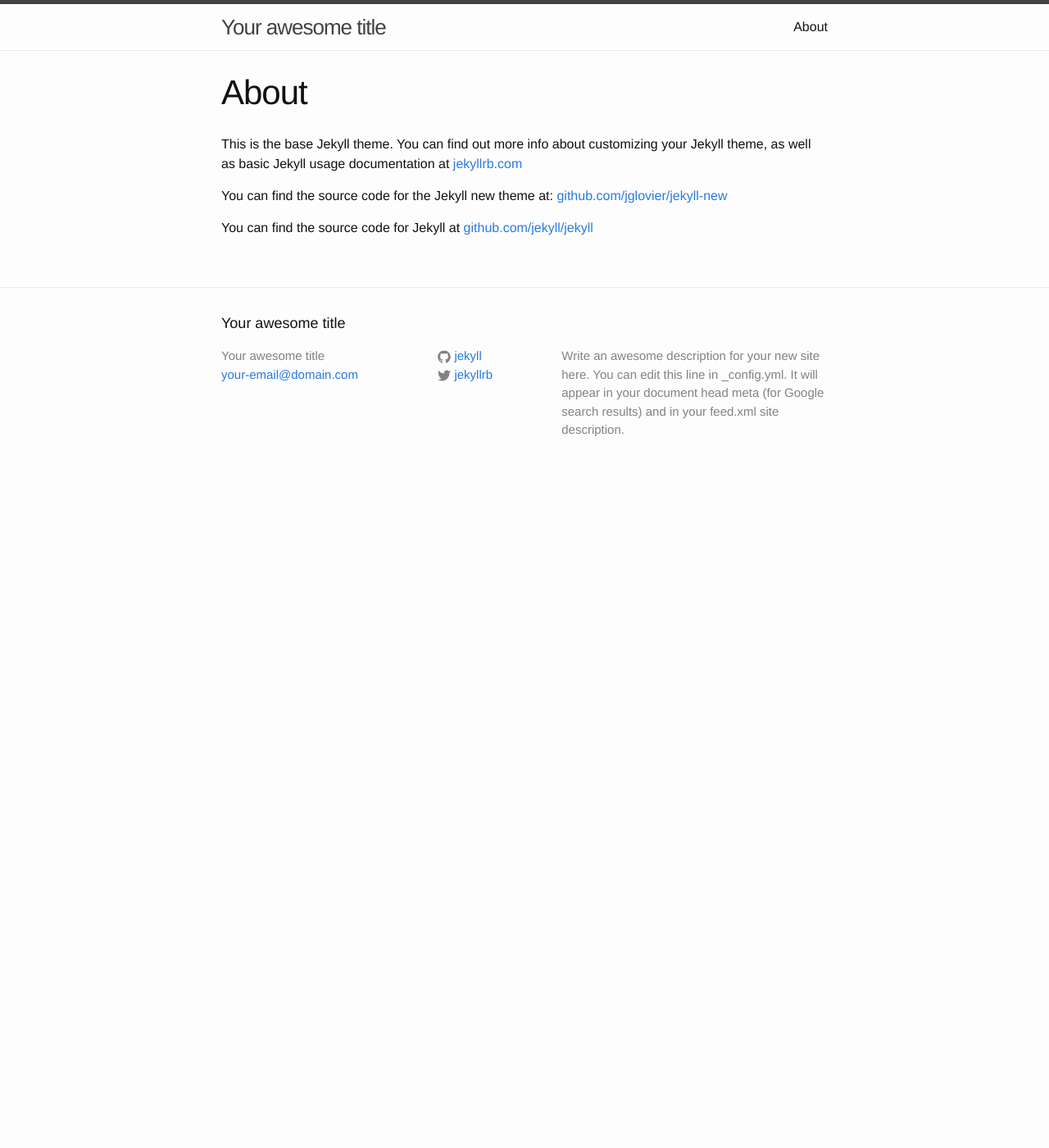
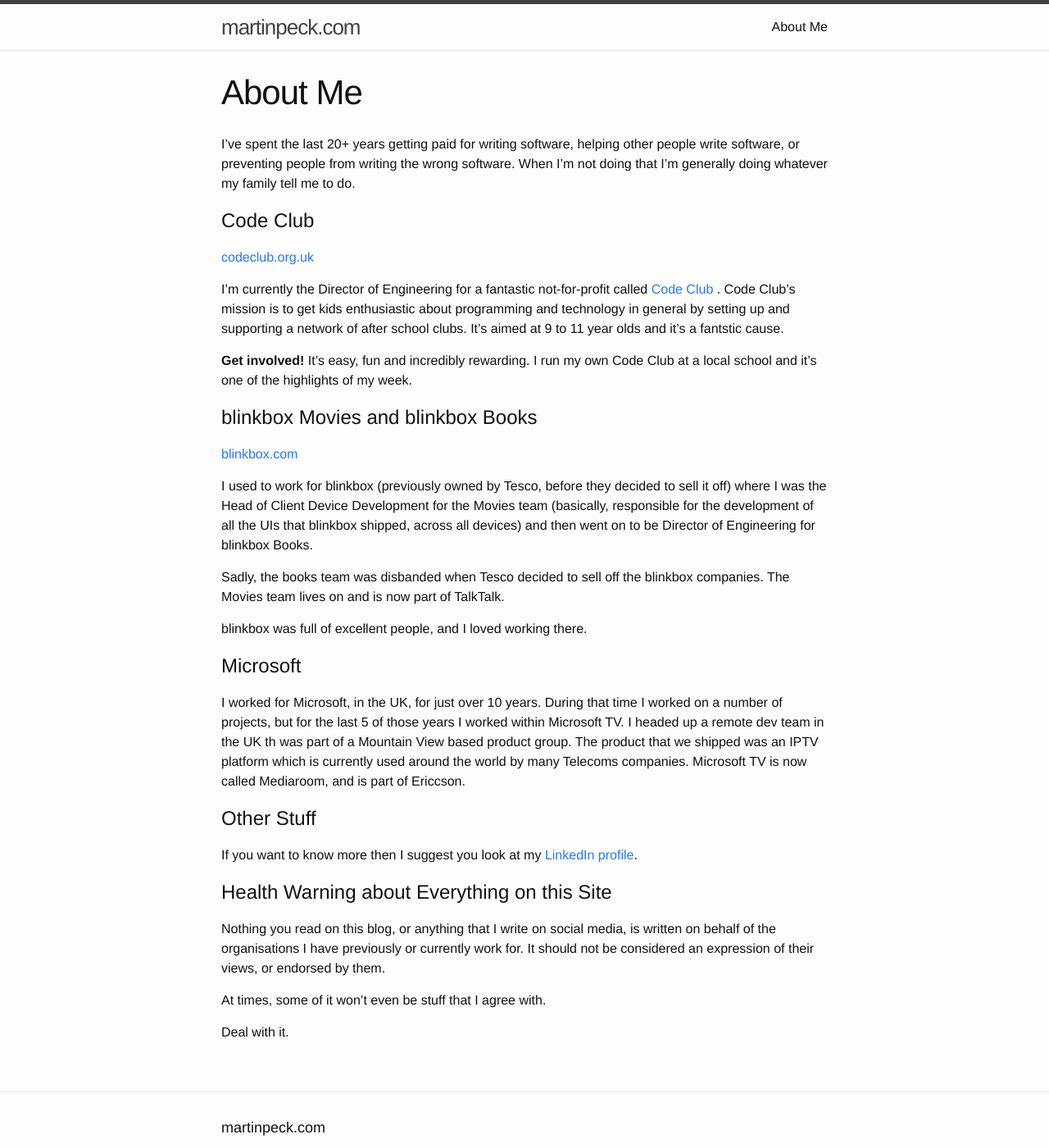
Before and after one commit to martinpeck/martinpeck.github.io, a Jekyll site: the page built from about.md, in a window 1280 px wide and 1400 px high. Shown: the whole window at 82% size. Built offline with Jekyll 4.4.1, drawn with Linux system fonts in a browser that asks for light colours; some of the changed text lies outside the part shown.

```diff
--- a/_config.yml
+++ b/_config.yml
@@ -1,14 +1,13 @@
 # Site settings
-title: Your awesome title
-email: your-email@domain.com
+title: martinpeck.com
+
 description: > # this means to ignore newlines until "baseurl:"
-  Write an awesome description for your new site here. You can edit this
-  line in _config.yml. It will appear in your document head meta (for
-  Google search results) and in your feed.xml site description.
+  A blog, written by someone called Martin Peck.
 baseurl: "" # the subpath of your site, e.g. /blog/
-url: "http://yourdomain.com" # the base hostname & protocol for your site
-twitter_username: jekyllrb
-github_username:  jekyll
+url: "http://martinpeck.com" # the base hostname & protocol for your site
+twitter_username: martinpeck
+github_username:  martinpeck
+linkedin_username: martinpeck
 
 # Build settings
 markdown: kramdown
--- a/_includes/footer.html
+++ b/_includes/footer.html
@@ -42,6 +42,19 @@
             </a>
           </li>
           {% endif %}
+
+          {% if site.linkedin_username %}
+          <li>
+            <a href="https://uk.linkedin.com/in/{{ site.linkedin_username }}">
+              <span class="icon  icon--twitter">
+                <svg viewBox="0 0 16 16">
+                </svg>
+              </span>
+
+              <span class="username">LinkedIn</span>
+            </a>
+          </li>
+          {% endif %}
         </ul>
       </div>
 
--- a/about.md
+++ b/about.md
@@ -1,11 +1,43 @@
 ---
 layout: page
-title: About
+title: About Me
 permalink: /about/
 ---
 
-This is the base Jekyll theme. You can find out more info about customizing your Jekyll theme, as well as basic Jekyll usage documentation at [jekyllrb.com](http://jekyllrb.com/)
+I've spent the last 20+ years getting paid for writing software, helping other people write software, or preventing people from writing the wrong software. When I'm not doing that I'm generally doing whatever my family tell me to do.
 
-You can find the source code for the Jekyll new theme at: [github.com/jglovier/jekyll-new](https://github.com/jglovier/jekyll-new)
+# Code Club
 
-You can find the source code for Jekyll at [github.com/jekyll/jekyll](https://github.com/jekyll/jekyll)
+[codeclub.org.uk][codeclub]
+
+I'm currently the Director of Engineering for a fantastic not-for-profit called [Code Club][codeclub] . Code Club's mission is to get kids enthusiastic about programming and technology in general by setting up and supporting a network of after school clubs. It's aimed at 9 to 11 year olds and it's a fantstic cause.
+
+**Get involved!** It's easy, fun and incredibly rewarding. I run my own Code Club at a local school and it's one of the highlights of my week.
+
+# blinkbox Movies and blinkbox Books
+
+[blinkbox.com][blinkbox]
+
+I used to work for blinkbox (previously owned by Tesco, before they decided to sell it off) where I was the Head of Client Device Development for the Movies team (basically, responsible for the development of all the UIs that blinkbox shipped, across all devices) and then went on to be Director of Engineering for blinkbox Books.
+
+Sadly, the books team was disbanded when Tesco decided to sell off the blinkbox companies. The Movies team lives on and is now part of TalkTalk.
+
+blinkbox was full of excellent people, and I loved working there.
+
+# Microsoft
+
+I worked for Microsoft, in the UK, for just over 10 years. During that time I worked on a number of projects, but for the last 5 of those years I worked within Microsoft TV. I headed up a remote dev team in the UK th was part of a Mountain View based product group. The product that we shipped was an IPTV platform which is currently used around the world by many Telecoms companies. Microsoft TV is now called Mediaroom, and is part of Ericcson.
+
+# Other Stuff
+If you want to know more then I suggest you look at my [LinkedIn profile][linkedin].
+
+# Health Warning about Everything on this Site
+Nothing you read on this blog, or anything that I write on social media, is written on behalf of the organisations I have previously or currently work for. It should not be considered  an expression of their views, or endorsed by them.
+
+At times, some of it won't even be stuff that I agree with.
+
+Deal with it.
+
+[codeclub]: https://codeclub.org.uk
+[linkedin]: https://uk.linkedin.com/in/martinpeck
+[blinkbox]: http://blinkbox.com
```
Also changed, not shown: _posts/2015-07-03-welcome-to-jekyll.markdown (deleted, +0 -25 lines), _posts/2015-07-04-finally.markdown (added, +18 -0 lines).
